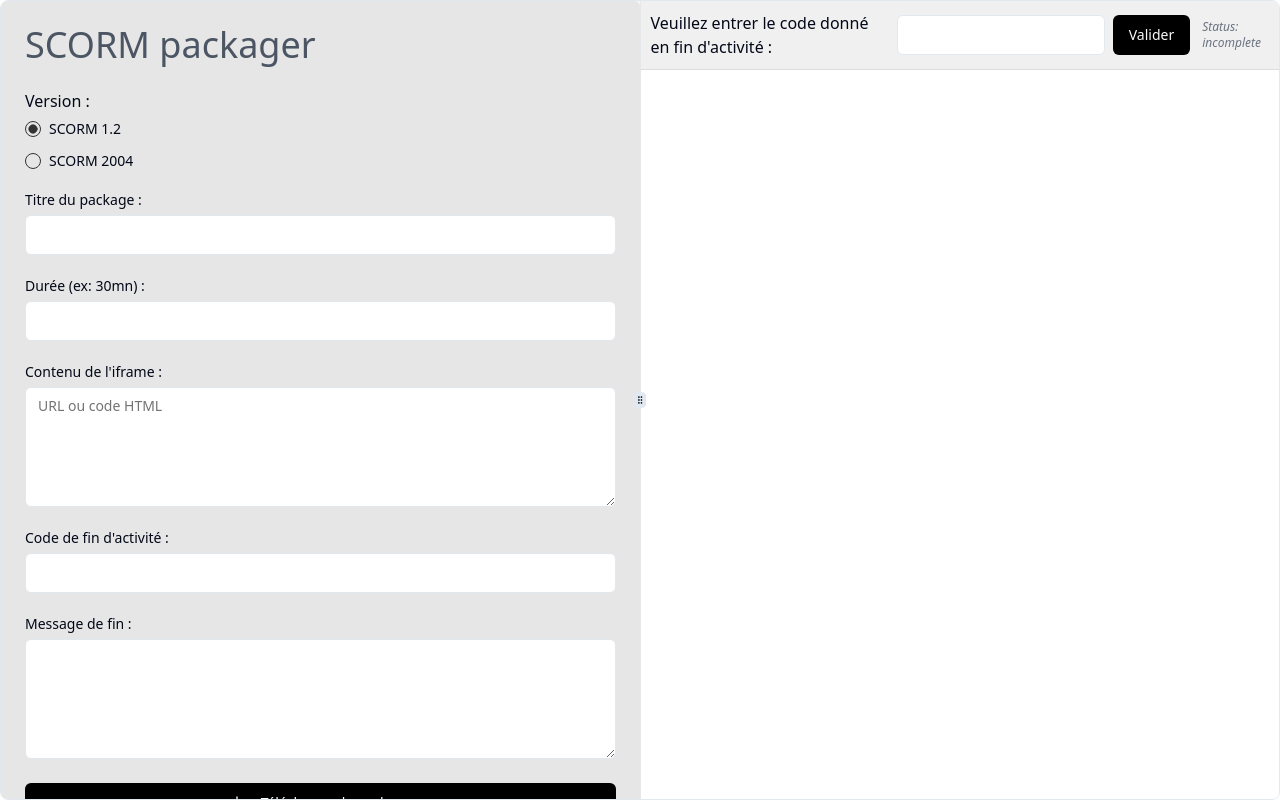
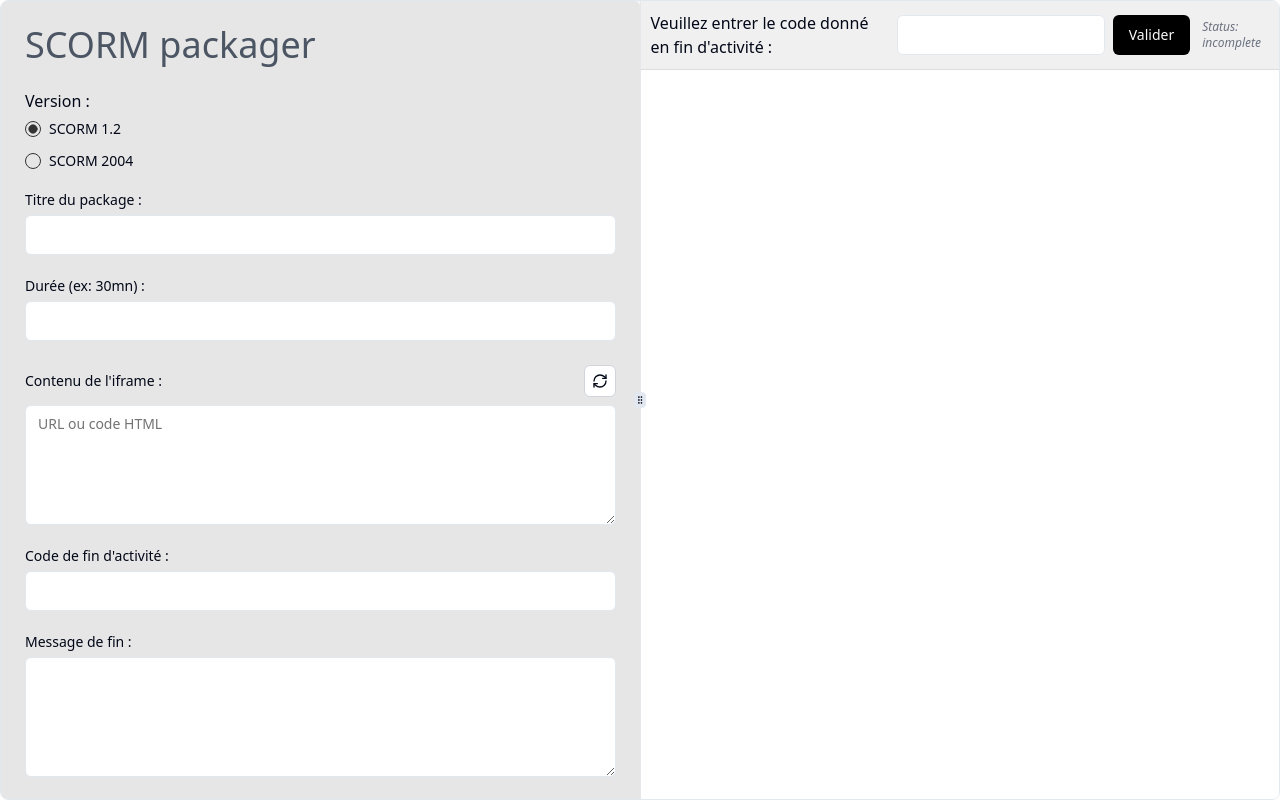
Before and after one commit to realjck/scorm-iframe-packager, a React (Vite) app: page / in a window 1280 px wide. Built offline with nearby package versions, Linux system fonts and the light colour scheme.

Commit message:
feat: Add iframe reload button
Adds a button to reload the iframe content.

```diff
--- a/src/components/ScormForm.tsx
+++ b/src/components/ScormForm.tsx
@@ -1,10 +1,11 @@
+
 import React from 'react';
 import { RadioGroup, RadioGroupItem } from "@/components/ui/radio-group";
 import { Label } from "@/components/ui/label";
 import { Input } from "@/components/ui/input";
 import { Textarea } from "@/components/ui/textarea";
 import { Button } from "@/components/ui/button";
-import { Download } from 'lucide-react';
+import { Download, RefreshCw } from 'lucide-react';
 import { ScormFormData } from '@/types/scorm';
 
 interface ScormFormProps {
@@ -16,6 +17,17 @@ interface ScormFormProps {
 const ScormForm = ({ formData, onChange, onDownload }: ScormFormProps) => {
   const handleChange = (e: React.ChangeEvent<HTMLInputElement | HTMLTextAreaElement>) => {
     onChange({ [e.target.name]: e.target.value });
+  };
+
+  const handleReloadIframe = () => {
+    // Reset iframe content by temporarily clearing it and then setting it back
+    const currentContent = formData.iframeContent;
+    onChange({ iframeContent: "" });
+
+    // Use setTimeout to ensure the state update is processed before setting it back
+    setTimeout(() => {
+      onChange({ iframeContent: currentContent });
+    }, 50);
   };
 
   return (
@@ -63,7 +75,18 @@ const ScormForm = ({ formData, onChange, onDownload }: ScormFormProps) => {
         </div>
 
         <div>
-          <Label htmlFor="iframeContent" className="mb-2 block">Contenu de l'iframe :</Label>
+          <div className="flex items-center justify-between mb-2">
+            <Label htmlFor="iframeContent">Contenu de l'iframe :</Label>
+            <Button
+              variant="outline"
+              size="icon"
+              onClick={handleReloadIframe}
+              title="Recharger"
+              className="h-8 w-8 border-gray-300 hover:bg-gray-200"
+            >
+              <RefreshCw size={16} />
+            </Button>
+          </div>
           <Textarea
             id="iframeContent"
             name="iframeContent"
```
